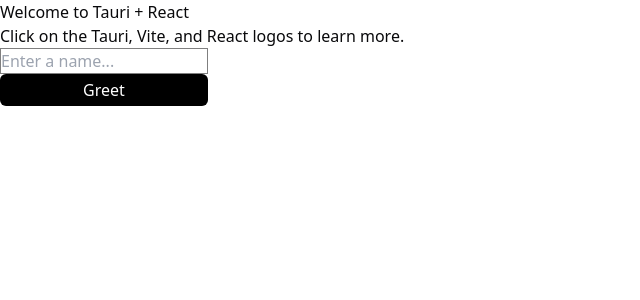
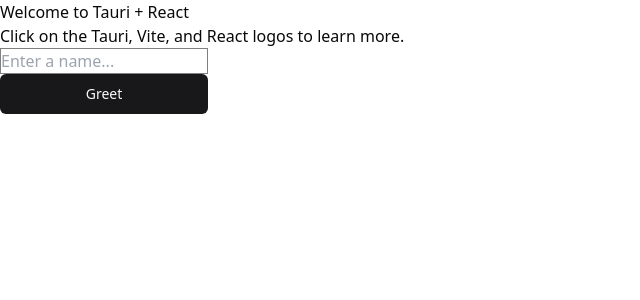
Before and after one commit to fredrikj31/noted, a React app: page / in a window 1280 px wide. Shown: the top 300 px of the page, without its empty margins (0-640 px from the left). Built offline with nearby package versions, Linux system fonts and the light colour scheme; the HTML template or start-up script is replaced by a standard one.

Commit message:
feat(shadcn): adds button component to page

```diff
--- a/src/App.tsx
+++ b/src/App.tsx
@@ -1,5 +1,6 @@
 import { useState } from "react";
 import { invoke } from "@tauri-apps/api/core";
+import { Button } from "./shadcn-ui/components/ui/button";
 
 function App() {
   const [greetMsg, setGreetMsg] = useState("");
@@ -26,12 +27,7 @@
           onChange={(e) => setName(e.currentTarget.value)}
           placeholder="Enter a name..."
         />
-        <button
-          className="bg-black rounded-md px-3 py-1 text-white"
-          type="submit"
-        >
-          Greet
-        </button>
+        <Button type="submit">Greet</Button>
       </form>
       <p className="text-base font-bold">{greetMsg}</p>
     </main>
--- /dev/null
+++ b/src/shadcn-ui/components/ui/button.tsx
@@ -0,0 +1,56 @@
+import * as React from "react";
+import { Slot } from "@radix-ui/react-slot";
+import { cva, type VariantProps } from "class-variance-authority";
+
+import { cn } from "@shadcn-ui/lib/utils";
+
+const buttonVariants = cva(
+  "inline-flex items-center justify-center gap-2 whitespace-nowrap rounded-md text-sm font-medium ring-offset-background transition-colors focus-visible:outline-none focus-visible:ring-2 focus-visible:ring-ring focus-visible:ring-offset-2 disabled:pointer-events-none disabled:opacity-50 [&_svg]:pointer-events-none [&_svg]:size-4 [&_svg]:shrink-0",
+  {
+    variants: {
+      variant: {
+        default: "bg-primary text-primary-foreground hover:bg-primary/90",
+        destructive:
+          "bg-destructive text-destructive-foreground hover:bg-destructive/90",
+        outline:
+          "border border-input bg-background hover:bg-accent hover:text-accent-foreground",
+        secondary:
+          "bg-secondary text-secondary-foreground hover:bg-secondary/80",
+        ghost: "hover:bg-accent hover:text-accent-foreground",
+        link: "text-primary underline-offset-4 hover:underline",
+      },
+      size: {
+        default: "h-10 px-4 py-2",
+        sm: "h-9 rounded-md px-3",
+        lg: "h-11 rounded-md px-8",
+        icon: "h-10 w-10",
+      },
+    },
+    defaultVariants: {
+      variant: "default",
+      size: "default",
+    },
+  }
+);
+
+export interface ButtonProps
+  extends React.ButtonHTMLAttributes<HTMLButtonElement>,
+    VariantProps<typeof buttonVariants> {
+  asChild?: boolean;
+}
+
+const Button = React.forwardRef<HTMLButtonElement, ButtonProps>(
+  ({ className, variant, size, asChild = false, ...props }, ref) => {
+    const Comp = asChild ? Slot : "button";
+    return (
+      <Comp
+        className={cn(buttonVariants({ variant, size, className }))}
+        ref={ref}
+        {...props}
+      />
+    );
+  }
+);
+Button.displayName = "Button";
+
+export { Button, buttonVariants };
```
